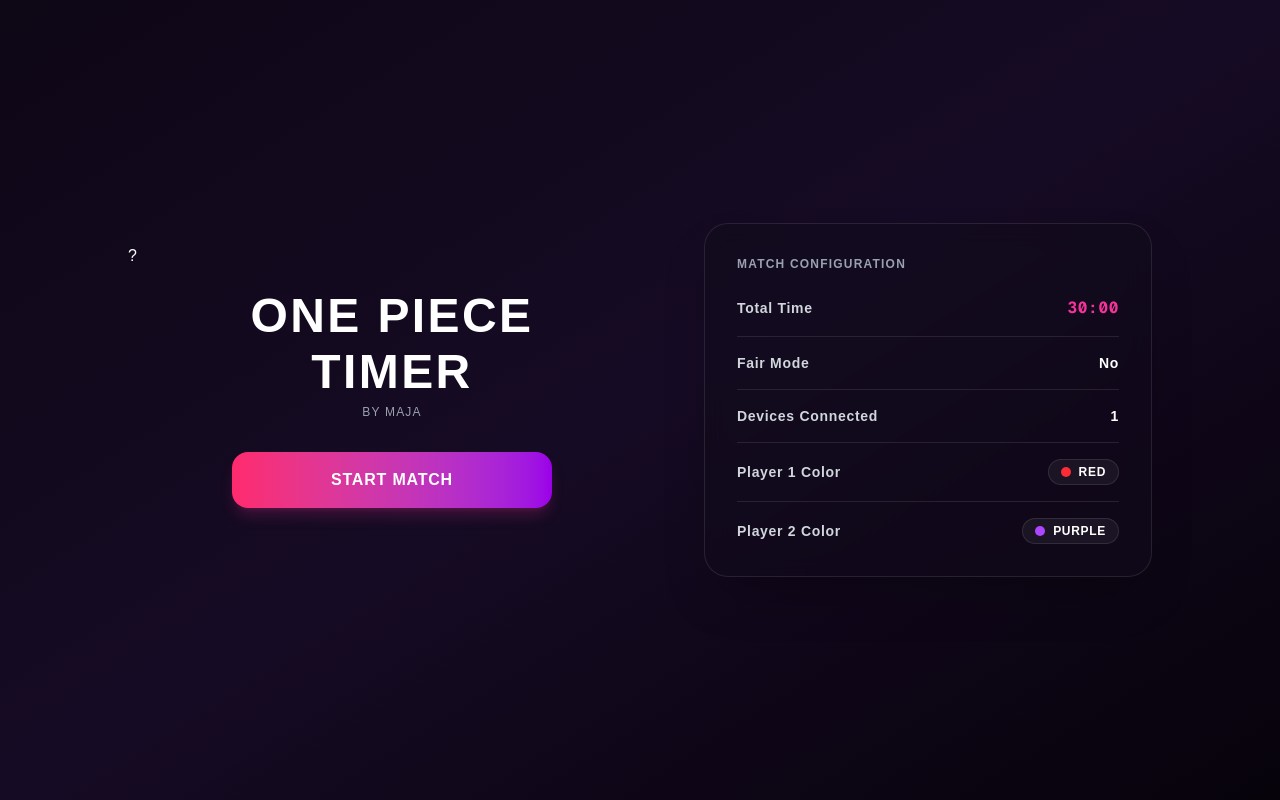
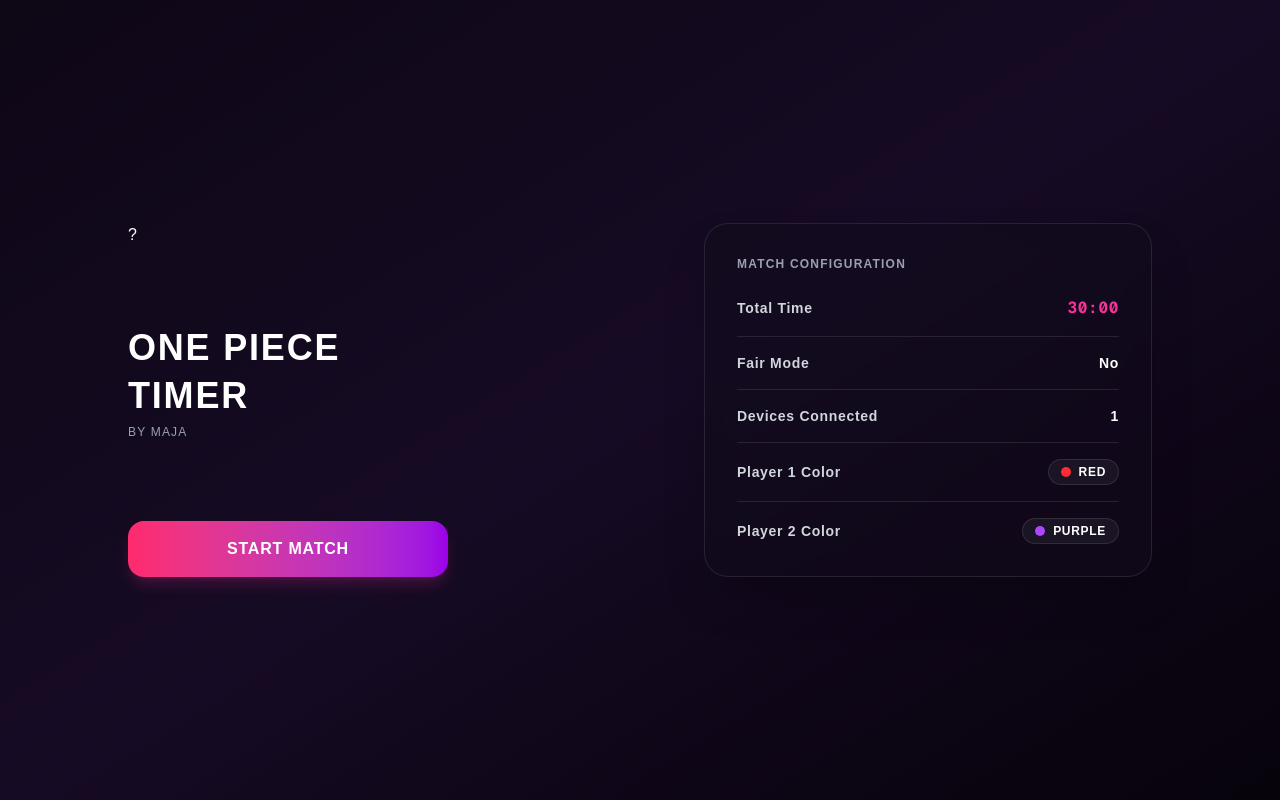
Before and after one commit to majadev/one-piece-timer, a Next.js app: page / in a window 1280 px wide. Built offline with nearby package versions, Linux system fonts and the light colour scheme.

Commit message:
minor styling changes

```diff
--- a/app/page.tsx
+++ b/app/page.tsx
@@ -2,21 +2,21 @@ import MatchConfig from "@/components/home/MatchConfig.tsx";
 
 export default function Home() {
   return (
-    <main className="min-h-screen w-full bg-gradient-to-br from-[#0e0716] via-[#160b24] to-[#07030b] text-white flex items-center justify-center p-6">
-      <div className="w-full max-w-5xl flex flex-col md:flex-row items-center justify-between gap-12">
+    <main className="min-h-screen w-full bg-linear-to-br from-[#0e0716] via-[#160b24] to-[#07030b] text-white flex flex-col justify-center items-center p-6">
+      {/* Ta bort items-center och sätt items-stretch så barnen får samma höjd */}
+      <div className="parent w-full max-w-5xl flex flex-col md:flex-row items-stretch justify-between gap-12">
 
-        <section className="flex flex-col items-center justify-center flex-1 space-y-8 relative">
+        <section className="child flex flex-col justify-between flex-1 space-y-8 relative">
           {/* HELP COMPONENT HERE */}
-          <div className="absolute -top-12 left-0">
-            {/* <HelpButton /> */}
+          <div>
             ?
           </div>
 
-          <div className="text-center space-y-2">
-            <h1 className="text-4xl md:text-5xl font-extrabold tracking-wider">
+          <div className="text-left space-y-2">
+            <h1 className="text-xl md:text-4xl font-extrabold tracking-wider">
               ONE PIECE
             </h1>
-            <h1 className="text-4xl md:text-5xl font-extrabold tracking-wider">
+            <h1 className="text-xl md:text-4xl font-extrabold tracking-wider">
               TIMER
             </h1>
             <p className="text-xs tracking-widest text-gray-400 mt-2">
```
